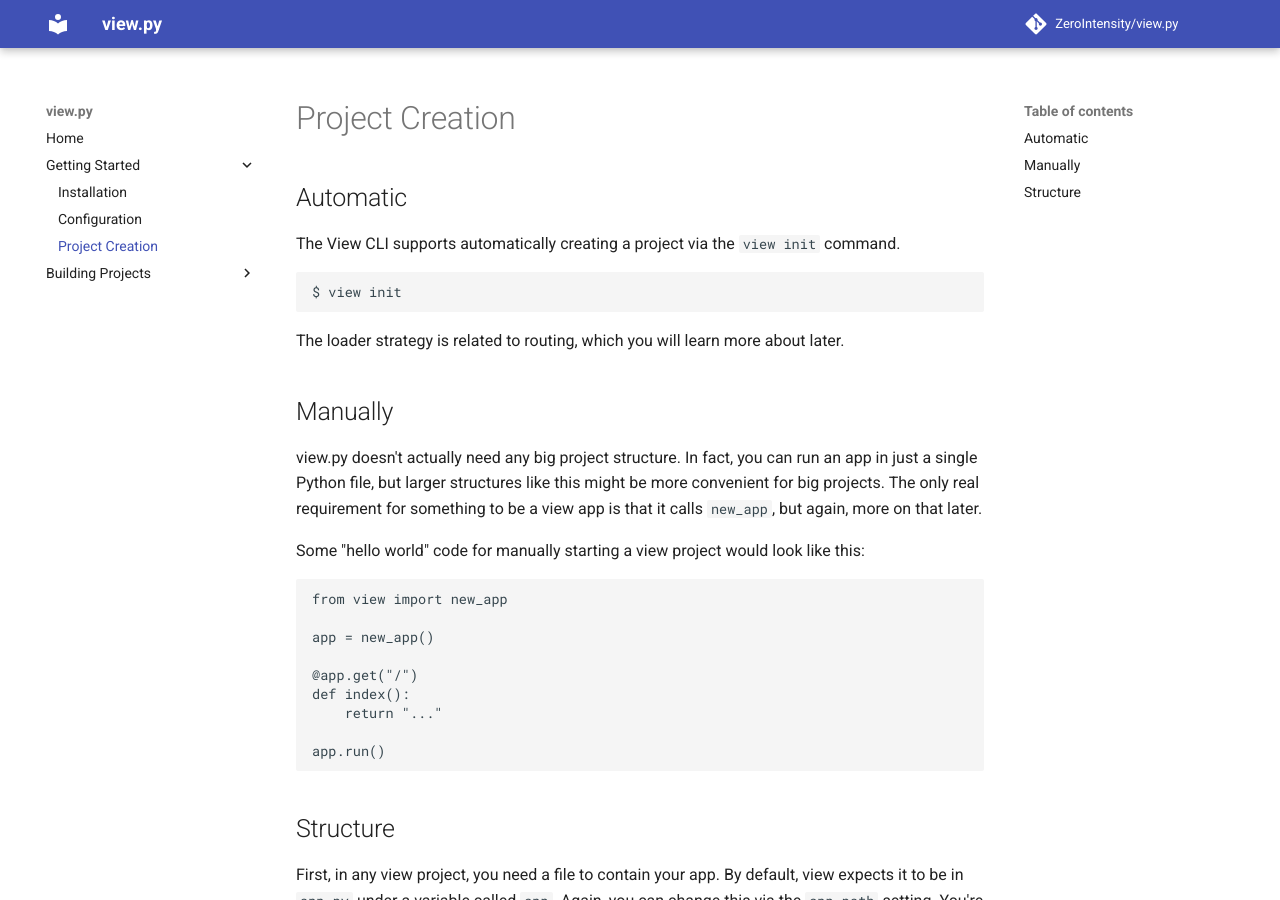
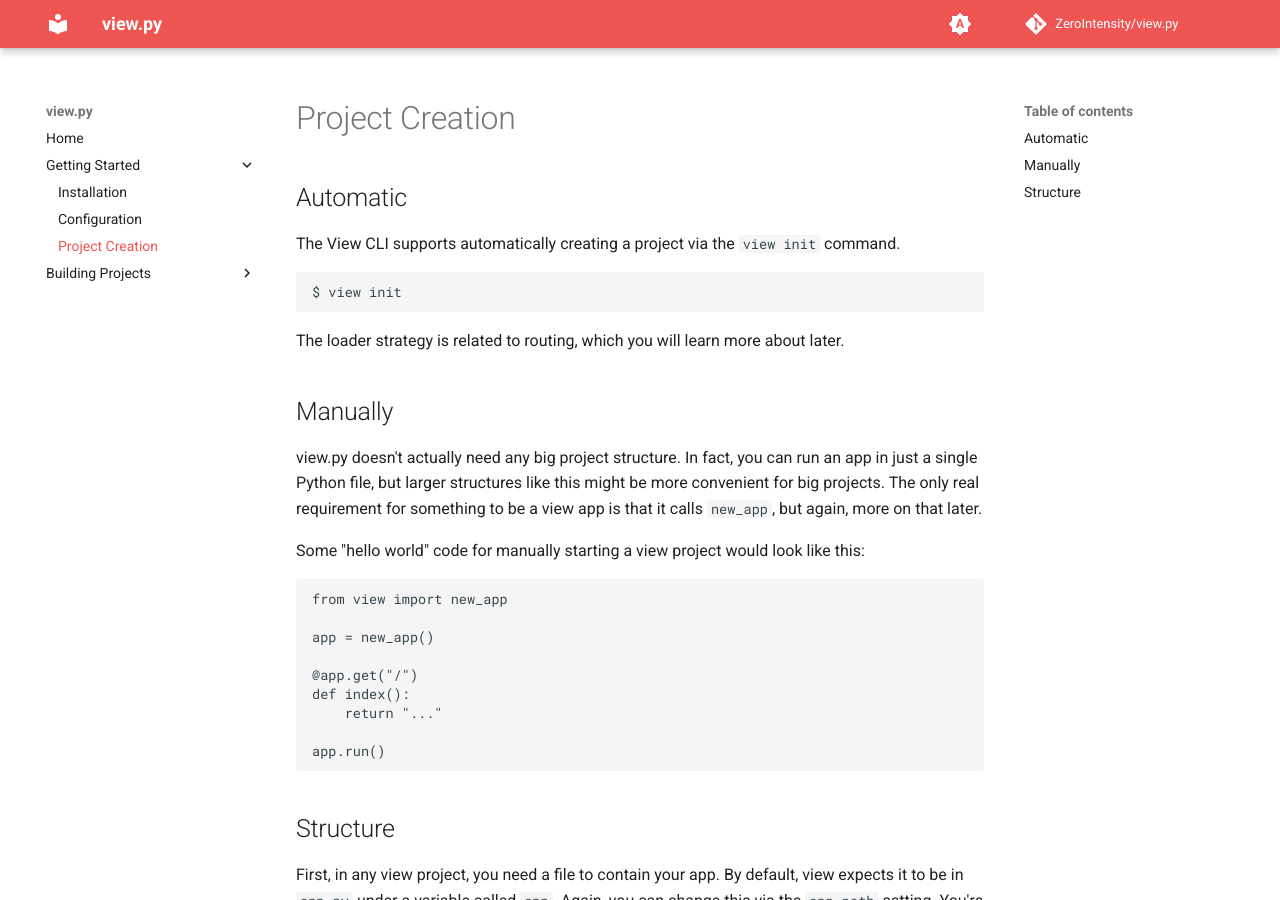
Before and after one commit to ZeroIntensity/view.py, an MkDocs documentation site: the page built from docs/getting-started/creating_a_project.md, in a window 1280 px wide and 900 px high. Built offline with MkDocs 1.6.1 and Material for MkDocs 9.7.7, drawn with Linux system fonts in a browser that asks for light colours; comment, search, counter and statistics services are not loaded.

Commit message:
update docs

```diff
--- a/mkdocs.yml
+++ b/mkdocs.yml
@@ -17,9 +17,34 @@ nav:
         - HTML Templating: building-projects/templating.md
         - Writing Documentation: building-projects/documenting.md
 
-theme: material
-  #name: null
-  #custom_dir: "html/"
+theme:
+  name: material
+  palette:
+    # Palette toggle for automatic mode
+    - media: "(prefers-color-scheme)"
+      primary: red
+      accent: pink
+      toggle:
+        icon: material/brightness-auto
+        name: Switch to light mode
+
+    # Palette toggle for light mode
+    - media: "(prefers-color-scheme: light)"
+      primary: red
+      accent: pink
+      scheme: default
+      toggle:
+        icon: material/brightness-7
+        name: Switch to dark mode
+
+    # Palette toggle for dark mode
+    - media: "(prefers-color-scheme: dark)"
+      primary: red
+      accent: pink
+      scheme: slate
+      toggle:
+        icon: material/brightness-4
+        name: Switch to system preference
 
 markdown_extensions:
   - admonition
```
Also changed, not shown: docs/index.md (+1 -0 lines).
